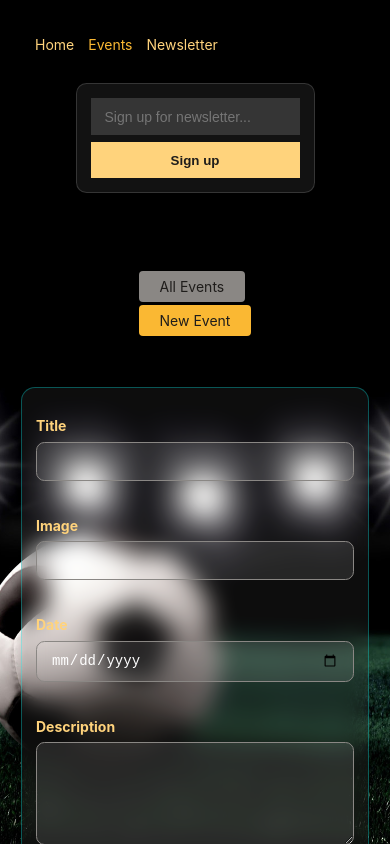
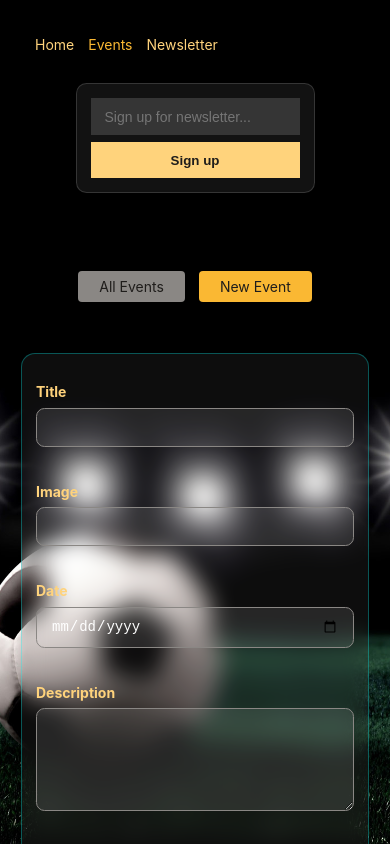
Before and after one commit to Jehoz05/Event-Management, a React (Create React App) app in the folder frontend/: page /events/new in a window 390 px wide. Shown: the top 844 px of the page. Built offline with nearby package versions, Linux system fonts and the light colour scheme.

Commit message:
Update EventsNavigation.module.css

```diff
--- a/frontend/src/components/EventsNavigation.module.css
+++ b/frontend/src/components/EventsNavigation.module.css
@@ -23,15 +23,3 @@
 .list a.active {
   background-color: var(--color-primary-800);
 }
-
-@media (max-width: 768px) {
-  .list {
-    flex-direction: column;
-    width: 100%;
-  }
-
-  .list a {
-    width: 100%;
-    text-align: center;
-  }
-}
```
